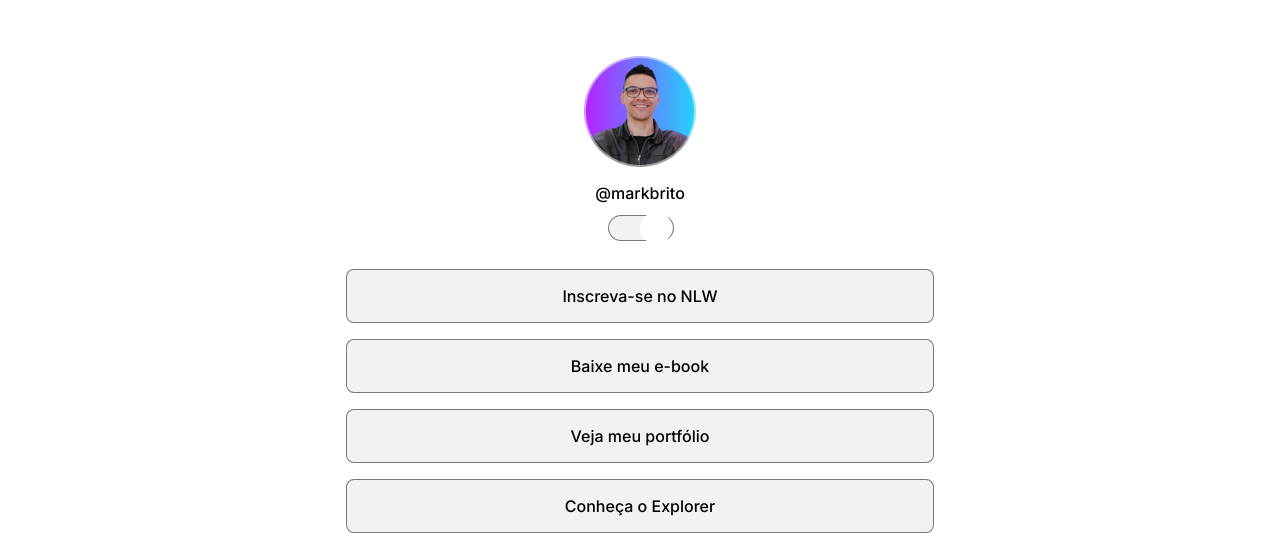
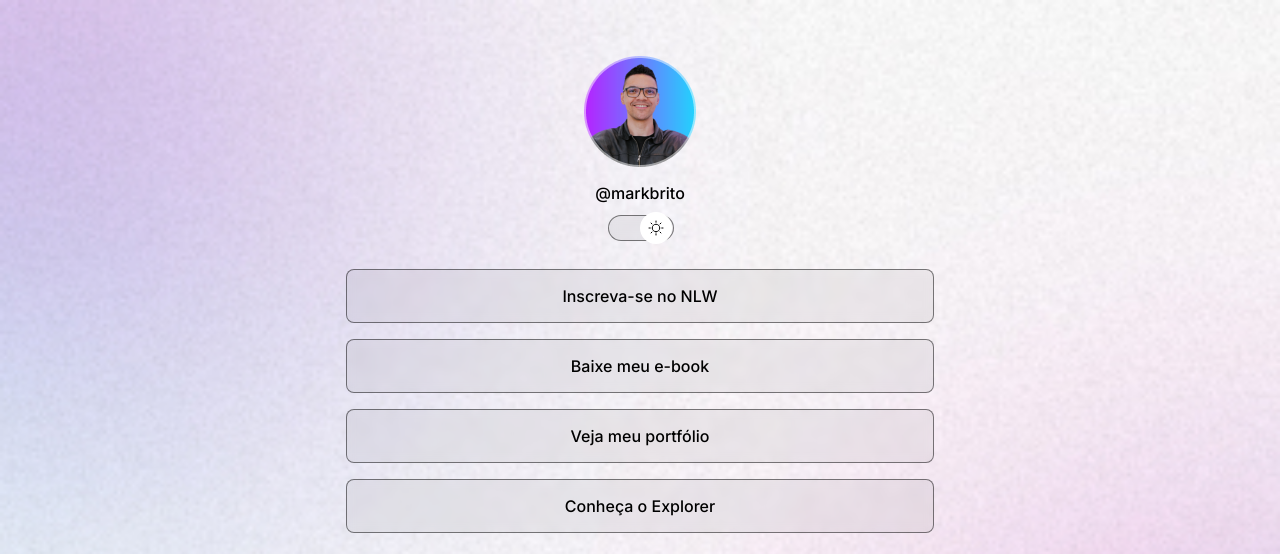
Before and after one commit to jpgomisss22/devlinks-discover, a plain HTML site: page index.html in a window 1280 px wide. Shown: the top 554 px of the page. Drawn offline with nearby package versions, Linux system fonts and the light colour scheme.

Commit message:
altering img

```diff
--- a/CSS/main.css
+++ b/CSS/main.css
@@ -5,21 +5,21 @@
 
 :root {
     --text-color: white;
-    --bg-mobile : url(./IMG/bg-mobile.jpg);
+    --bg-mobile : url(/IMG/bg-mobile.jpg);
     --stroke-color : rgba(255, 255, 255, 0.5);
     --surface-color : rgba(255, 255, 255, 0.05);
     --surface-color-hover  : rgba(0, 0, 0, 0.2);
     --hightlight-color : rgba(255, 255, 255, 0.2);
-    --swith-bg-url : url(./IMG/moon-stars.svg);
+    --swith-bg-url : url(/IMG/moon-stars.svg);
 }
 
 .light {
     --text-color : black;
-    --bg-mobile : url(./IMG/bg-mobile-light.jpg);
+    --bg-mobile : url(/IMG/bg-mobile-light.jpg);
     --stroke-color : rgba(0, 0, 0, 0.5);
     --surface-color : rgba(0, 0, 0, 0.05);
     --hightlight-color : rgba(0, 0, 0, 0.1);
-    --swith-bg-url : url(./IMG/sun.svg);
+    --swith-bg-url : url(/IMG/sun.svg);
 }
 
 body {
@@ -173,11 +173,11 @@ footer {
 
 @media (min-width: 700px) {
     :root {
-        --bg-url : url(./IMG/bg.jpg);
+        --bg-url : url(/IMG/bg.jpg);
     }
 
     .light {
-        --bg-url : url(./IMG/bg-light.jpg);
+        --bg-url : url(/IMG/bg-light.jpg);
     }
 }
 
```
